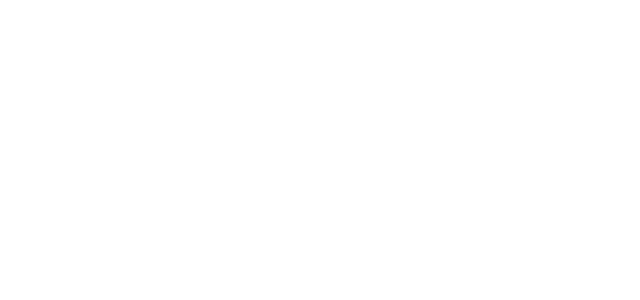
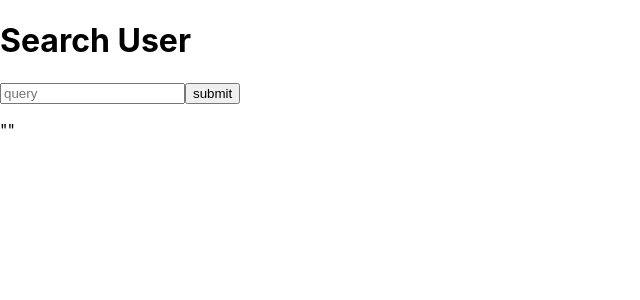
Before and after one commit to alexkkm/mongoDB, a React (Create React App) app: page /searchUser in a window 1280 px wide. Before the commit this address had no page. Shown: the top 300 px of the page, without its empty margins (0-640 px from the left). Built offline with nearby package versions, Linux system fonts and the light colour scheme.

Commit message:
finished page for searching user by name

```diff
--- a/src/AddUserPage.js
+++ b/src/AddUserPage.js
@@ -1,5 +1,6 @@
 import { useState } from 'react'
 
+// Page for adding new user into db
 function AddNewUserPage() {
     const [name, setName] = useState("");
     const [email, setEmail] = useState("");
--- a/src/App.js
+++ b/src/App.js
@@ -35,6 +35,7 @@ export default class App extends React.Component {
           <p>Functions implemented:</p>
           <NavigationButton url="./addNewUser" title="Add New User" />
           <NavigationButton url="./getUsers" title="Get User" />
+          <NavigationButton url="./searchUser" title="Search User" />
         </header>
       </div>
     );
--- a/src/GetAllUserPage.js
+++ b/src/GetAllUserPage.js
@@ -1,12 +1,13 @@
 import { useEffect, useState } from 'react'
-import { getAPI } from './QueryAPI';
+import { searchUserAPI } from './QueryAPI';
 
+// Page for getting all user data in the db
 function GetAllUserPage() {
     const [content, setContent] = useState("");
 
     useEffect(() => {
         const callAPI = async () => {
-            const result = await getAPI('http://localhost:5000/getAllUsers').catch((error) => {
+            const result = await searchUserAPI('http://localhost:5000/getAllUsers').catch((error) => {
                 console.log(error)
             }).then(console.log("Successfully get data from URL"))
 
--- a/src/QueryAPI.js
+++ b/src/QueryAPI.js
@@ -1,4 +1,5 @@
-export const getAPI = async (url) => {
+// Function for calling fetchAPI for searching user data in db
+export const searchUserAPI = async (url) => {
     let result = await fetch(
         url,
         {
--- /dev/null
+++ b/src/SearchUser.js
@@ -0,0 +1,30 @@
+import { useState } from 'react'
+import { searchUserAPI } from './QueryAPI';
+
+function SearchUserPage() {
+    const [query, setQuery] = useState("");
+    const [content, setContent] = useState("");
+
+    const handleOnSearch = async (e) => {
+        e.preventDefault();
+        const result = await searchUserAPI('http://localhost:5000/searchUser/' + query).catch((error) => {
+            console.log(error)
+        }).then(console.log("Successfully get data from URL"))
+        setContent(result)
+    }
+
+    return (
+        <div>
+            <h1>Search User</h1>
+            <form action="">
+                <input type="text" placeholder="query"
+                    value={query} onChange={(e) => setQuery(e.target.value)} />
+                <button type="submit"
+                    onClick={handleOnSearch}>submit</button>
+            </form>
+            <p>{JSON.stringify(content)}</p>
+        </div>
+    );
+}
+
+export default SearchUserPage;
--- a/src/index.js
+++ b/src/index.js
@@ -6,6 +6,7 @@ import './index.css';
 import App from './App';
 import AddNewUserPage from './AddUserPage';
 import GetAllUserPage from './GetAllUserPage';
+import SearchUserPage from './SearchUser';
 
 
 const root = ReactDOM.createRoot(document.getElementById('root'));
@@ -19,6 +20,7 @@ root.render(
         <Route path="/home" element={<App />} />
         <Route path="/addNewUser" element={<AddNewUserPage />} />
         <Route path="/getUsers" element={<GetAllUserPage />} />
+        <Route path="/searchUser" element={<SearchUserPage />} />
       </Routes>
     </BrowserRouter>
   </React.StrictMode>
```
Also changed, not shown: 1 other file (tests, documents, lock files or other folders).
